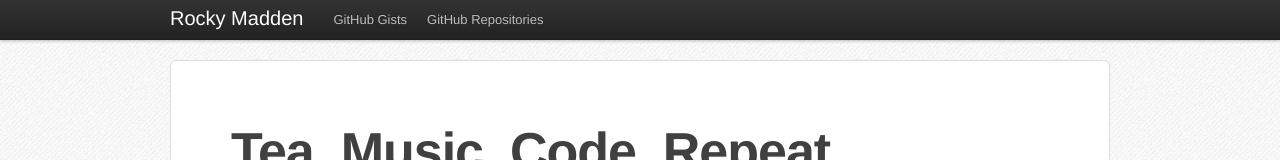
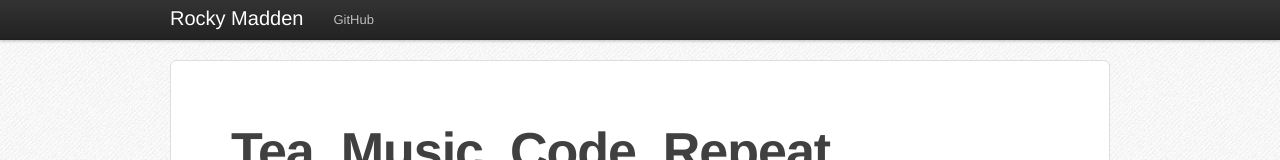
Before and after one commit to JerrySun363/jerrysunchen.me, a plain HTML site: page index.html in a window 1280 px wide. Shown: the top 160 px of the page. Drawn offline with Linux system fonts and the light colour scheme.

Commit message:
Simplified header links.

```diff
--- a/index.html
+++ b/index.html
@@ -15,8 +15,7 @@
 					<div class="container">
 						<a class="brand" href="/" itemprop="url" title="Rocky Madden"><span itemprop="name">Rocky Madden</span></a>
 						<ul class="nav">
-							<li><a href="https://gist.github.com/rockymadden" rel="twipsy" title="What am I gisting?">GitHub Gists</a></li>
-							<li><a href="https://github.com/rockymadden" rel="twipsy" title="What am I open sourcing?">GitHub Repositories</a></li>
+							<li><a href="https://github.com/rockymadden" rel="twipsy" title="My open source projects">GitHub</a></li>
 						</ul>
 					</div>
 				</div>
```
